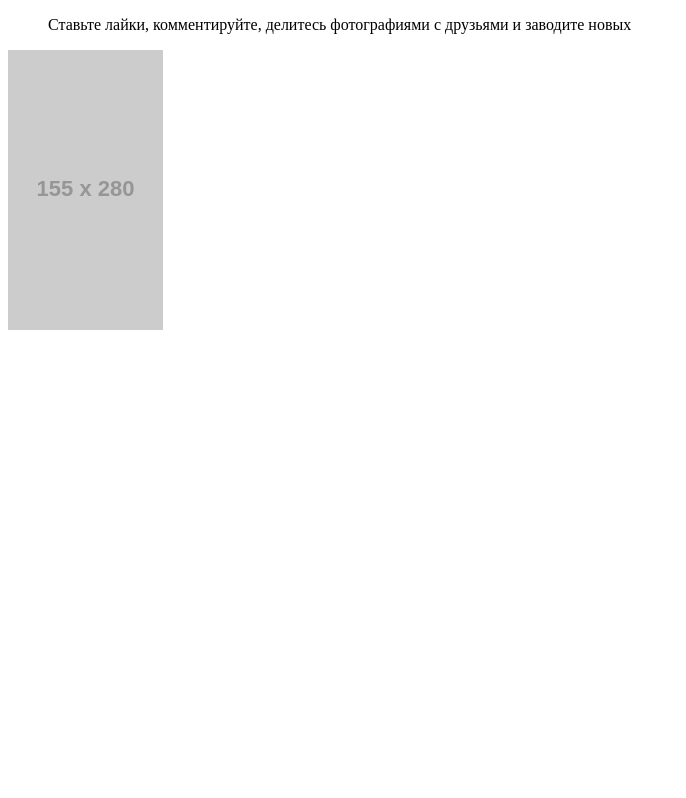
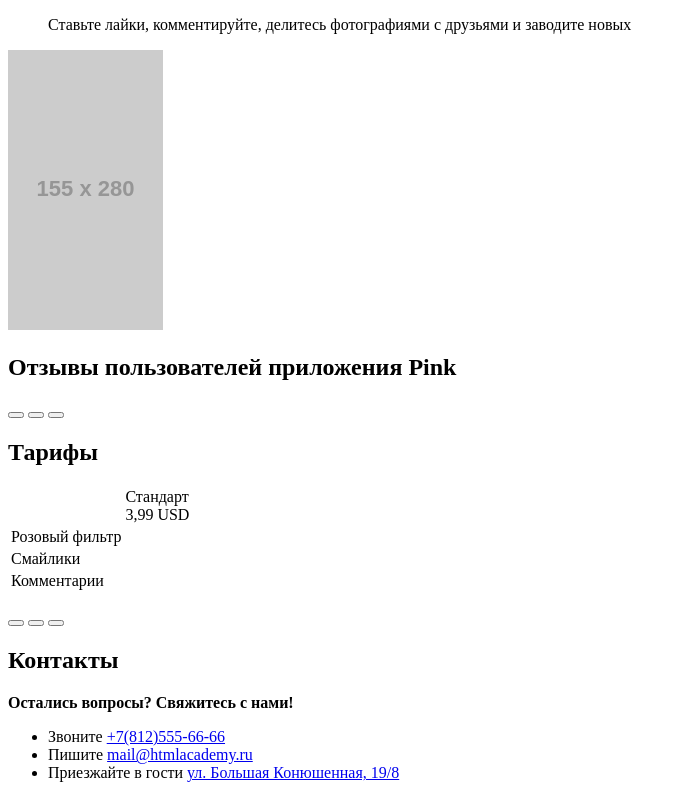
Before and after one commit to emilyms/670027-pink-18, a website: page source/index.html in a window 1280 px wide. Shown: the part 859-1657 px from the top of the page, without its empty margins (0-686 px from the left). Before the commit the page ends 1201 px from the top, so only its background shows below. Drawn offline with Linux system fonts and the light colour scheme; placeholder pictures from the web are drawn by us.

Commit message:
Разметка index.html

```diff
--- a/source/index.html
+++ b/source/index.html
@@ -76,6 +76,85 @@
           <img src="https://via.placeholder.com/155x280" width="155" height="280" alt="">
         </div>
       </section>
+      <section class="reviews">
+        <div class="reviews__wrapper slider">
+          <h2 class="visually-hidden">Отзывы пользователей приложения Pink</h2>
+          <div class="reviews__list slider__list">
+              <blockquote class="reviews__item slider__item">
+                <cite class="reviews__user-name"></cite>
+                <p class="reviews__text"></p>
+              </blockquote>
+              <blockquote class="reviews__item slider__item">
+                <cite class="reviews__user-name"></cite>
+                <p class="reviews__text"></p>
+              </blockquote>
+              <blockquote class="reviews__item slider__item">
+                <cite class="reviews__user-name"></cite>
+                <p class="reviews__text"></p>
+              </blockquote>
+          </div>
+          <p class="reviews__toggles slider__toggles">
+            <button class="slider__toggle" type="button"></button>
+            <button class="slider__toggle" type="button"></button>
+            <button class="slider__toggle" type="button"></button>
+          </p>
+        </div>
+      </section>
+      <section class="plans">
+        <h2 class="visually-hidden">Тарифы</h2>
+        <table class="plans__list">
+          <thead>
+            <th>
+              <td class="plans__title">
+                Стандарт <br> 3,99 USD
+              </td>
+            </th>
+          </thead>
+          <tbody>
+            <tr>
+              <td class="plans__field">
+                Розовый фильтр
+              </td>
+            </tr>
+            <tr>
+              <td class="plans__field">
+                Смайлики
+              </td>
+            </tr>
+            <tr>
+              <td class="plans__field">
+                Комментарии
+              </td>
+            </tr>
+          </tbody>
+        </table>
+        <p class="plans__toggles slider__toggles">
+          <button class="slider__toggle" type="button"></button>
+          <button class="slider__toggle" type="button"></button>
+          <button class="slider__toggle" type="button"></button>
+        </p>
+      </section>
+      <section class="contacts">
+        <h2 class="visually-hidden">Контакты</h2>
+        <b>Остались вопросы? Свяжитесь с нами!</b>
+        <ul class="contacts__list">
+          <li class="contacts__item">
+            <span>Звоните</span>
+            <a href="tel:+78125556666">+7(812)555-66-66</a>
+          </li>
+          <li class="contacts__item">
+            <span>Пишите</span>
+            <a href="mailto:mail@htmlacademy.ru">mail@htmlacademy.ru</a>
+          </li>
+          <li class="contacts__item">
+            <span>Приезжайте в гости</span>
+            <a href="#">ул. Большая Конюшенная, 19/8</a>
+          </li>
+        </ul>
+        <div class="map">
+
+        </div>
+      </section>
     </main>
 
   </body>
```
Also changed, not shown: 1 other file.
